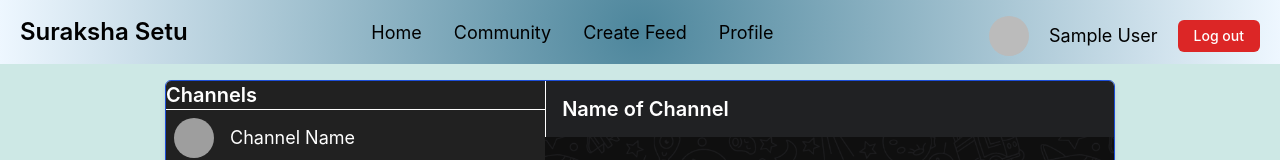
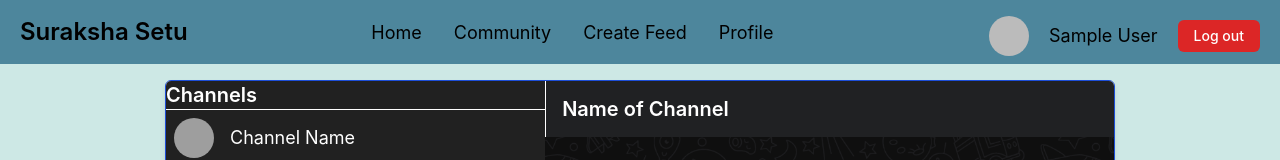
Before and after one commit to AryanJain22/suraksha-setu, a React (Create React App) app: page /community in a window 1280 px wide. Shown: the top 160 px of the page. Built offline with nearby package versions, Linux system fonts and the light colour scheme; no server answers; the database is empty; sample sign-in values are in the browser's storage; grey boxes are pictures that could not be loaded.

Commit message:
improved navbar

```diff
--- a/src/components/Navbar.jsx
+++ b/src/components/Navbar.jsx
@@ -11,7 +11,8 @@
 
     return (
         <>
-                <nav className="relative flex justify-between items-center w-full h-16 px-5 py-3 text-black z-10" style={{ backgroundImage: "radial-gradient(circle, #4D869C 0%, #EEF7FF 100%)" }}>
+            <nav className="relative flex justify-between items-center w-full h-16 px-5 py-3 text-black z-10" style={{ backgroundImage: "radial-gradient(circle, #4D869C 0%, #4D869C 100%)", backgroundColor: "#4D869C" }}>
+
                 <Link to="/" className='md:text-2xl text-xl font-semibold'>Suraksha Setu</Link>
 
                 <button className="block md:hidden text-2xl" onClick={e => setOpenNav(!openNav)}>
@@ -20,7 +21,7 @@
                     }
                 </button>
 
-                    <ul className={`w-full md:w-auto absolute top-16 left-0 ${openNav && 'left-[-100%]'} d-flex flex-col md:flex-row border-t border-blue-800 md:border-0 md:static py-5 gap-5 md:gap-6 lg:gap-8 md:py-0 transition-all duration-300 `}>
+                <ul className={`w-full md:w-auto absolute top-16 left-0 ${openNav && 'left-[-100%]'} d-flex flex-col md:flex-row border-t text-black bg-[#4D869C] md:border-0 md:static py-5 gap-5 md:gap-6 lg:gap-8 md:py-0 transition-all duration-300 `}>
                     <li><Link style={{ fontSize: 'calc(16px + 2px)' }} to="/">Home</Link></li>
                     <li><Link style={{ fontSize: 'calc(16px + 2px)' }} to="/community">Community</Link></li>
                     <li><Link style={{ fontSize: 'calc(16px + 2px)' }} to="/create-feed">Create Feed</Link></li>
--- a/src/styles/index.css
+++ b/src/styles/index.css
@@ -28,9 +28,9 @@ html::-webkit-scrollbar,
 html::-webkit-scrollbar-thumb,
 .my-scrollbar::-webkit-scrollbar-thumb {
     border-radius: 0.5rem;
-    background-color: rgb(156, 59, 246);
-    border: 0.2rem solid #eeeeee;
-    border: 0.2rem solid rgb(100, 56, 67);
+    /* background-color: rgb(156, 59, 246); */
+    /* border: 0.2rem solid #eeeeee; */
+    /* border: 0.2rem solid rgb(100, 56, 67); */
 }
 
 .my-scrollbar::-webkit-scrollbar-thumb {
```
Lines whose indentation alone changed are shown as unchanged.
